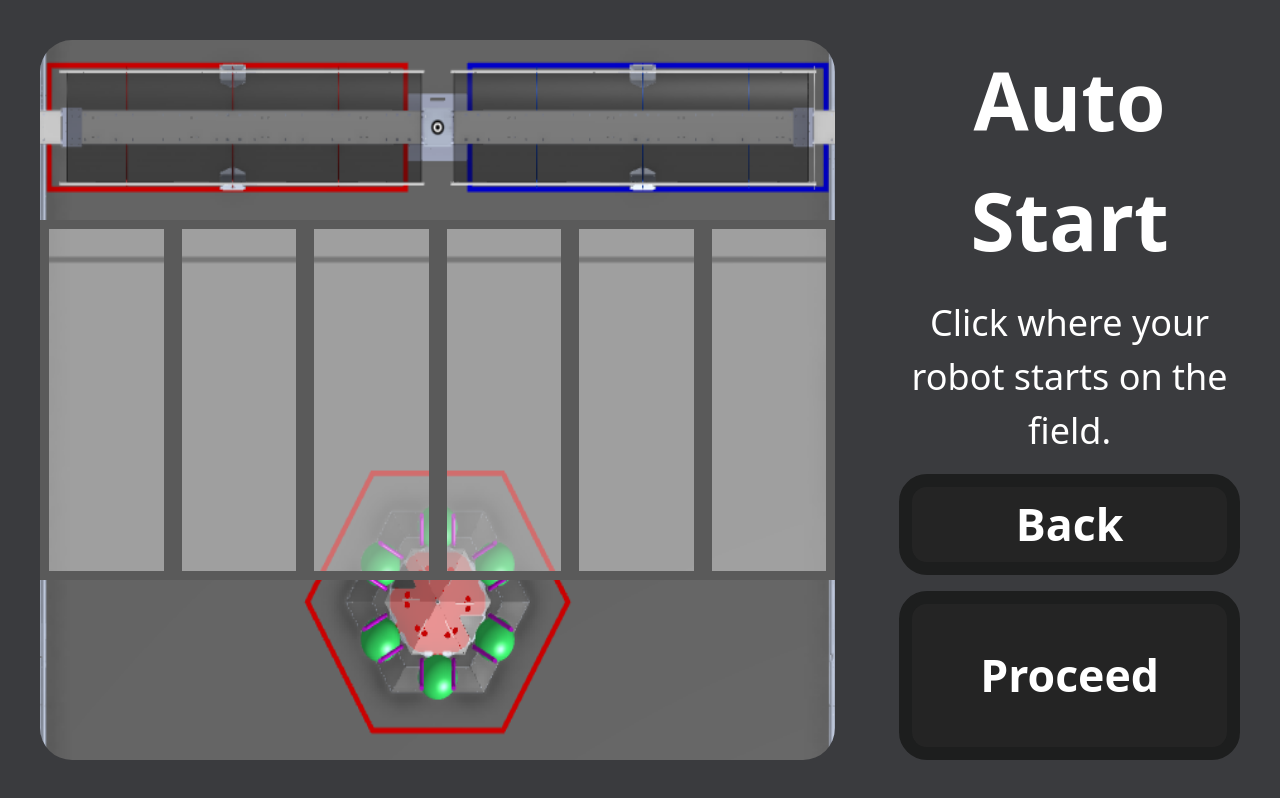
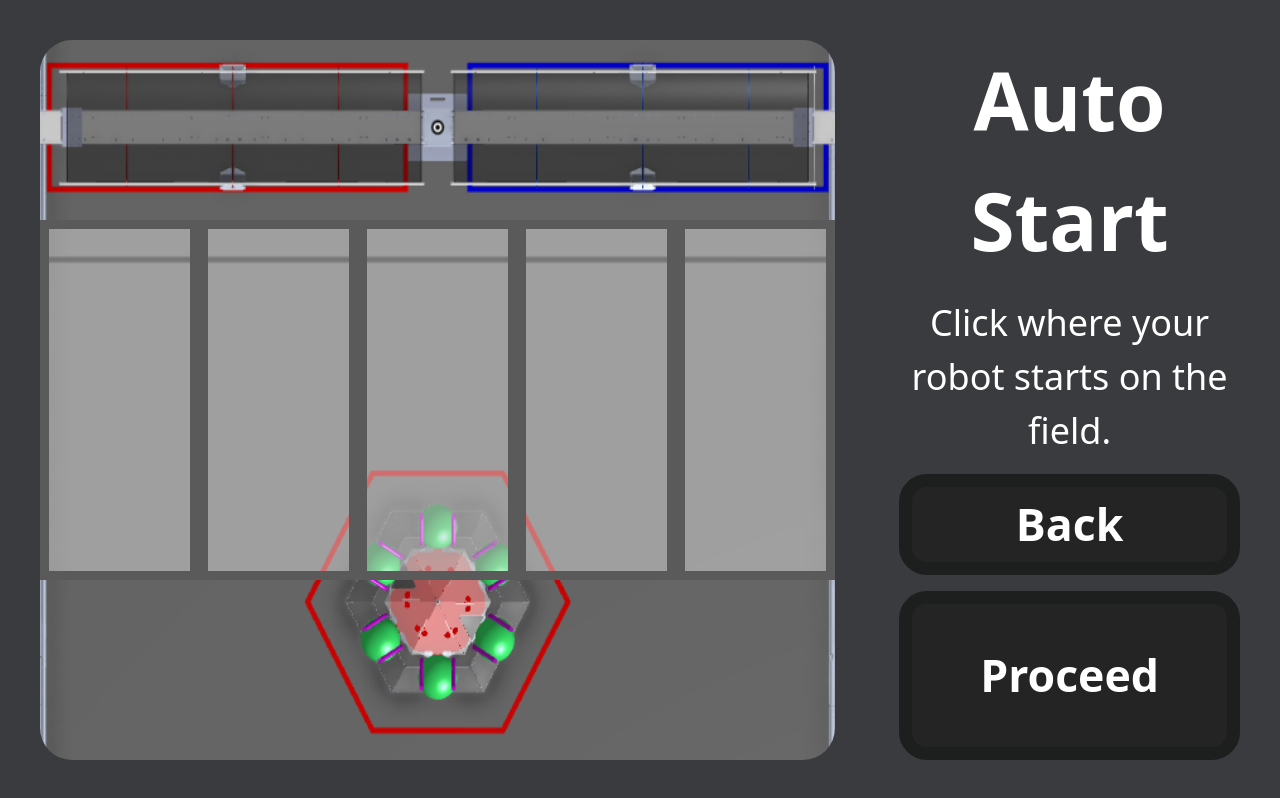
Before and after one commit to VihaanChhabria/VScouter, a React (Vite) app in the folder website/: page /auto-start in a window 1280 px wide. Built offline with nearby package versions, Linux system fonts and the light colour scheme.

Commit message:
made 5 auto start sections so there is middle section

```diff
--- a/website/src/components/AutoStartComponents/AutoStartMap.jsx
+++ b/website/src/components/AutoStartComponents/AutoStartMap.jsx
@@ -32,47 +32,17 @@ const AutoStartMap = ({ startPoses, setStartPoses }) => {
           borderRadius: "4dvh",
         }}
       >
-        <div
-          style={{
-            display: "flex",
-            flexDirection: "row",
-            justifyContent: "center",
-            alignItems: "center",
-            height: "50%",
-            width: "50%",
-          }}
-        >
-          <div style={{ height: "100%", width: "50%" }}>
-            <AutoStartNumberSection number={0} startPoses={startPoses} setStartPoses={setStartPoses} />
-          </div>
-          <div style={{ height: "100%", width: "50%" }}>
-            <AutoStartNumberSection number={1} startPoses={startPoses} setStartPoses={setStartPoses}/>
-          </div>
-          <div style={{ height: "100%", width: "50%" }}>
-            <AutoStartNumberSection number={2} startPoses={startPoses} setStartPoses={setStartPoses}/>
-          </div>
-        </div>
-        <div
-          style={{
-            display: "flex",
-            flexDirection: "row",
-            justifyContent: "center",
-            alignItems: "center",
-            height: "50%",
-            width: "50%",
-          }}
-        >
-          {" "}
-          <div style={{ height: "100%", width: "50%" }}>
-            <AutoStartNumberSection number={3} startPoses={startPoses} setStartPoses={setStartPoses}/>
-          </div>
-          <div style={{ height: "100%", width: "50%" }}>
-            <AutoStartNumberSection number={4} startPoses={startPoses} setStartPoses={setStartPoses}/>
-          </div>
-          <div style={{ height: "100%", width: "50%" }}>
-            <AutoStartNumberSection number={5} startPoses={startPoses} setStartPoses={setStartPoses}/>
-          </div>
-        </div>
+        {[0, 1, 2, 3, 4,].map((value, index) => {
+          return (
+            <div style={{ height: "50%", width: "50%" }} key={index}>
+              <AutoStartNumberSection
+                number={index}
+                startPoses={startPoses}
+                setStartPoses={setStartPoses}
+              />
+            </div>
+          );
+        })}
       </div>
     </>
   );
```
